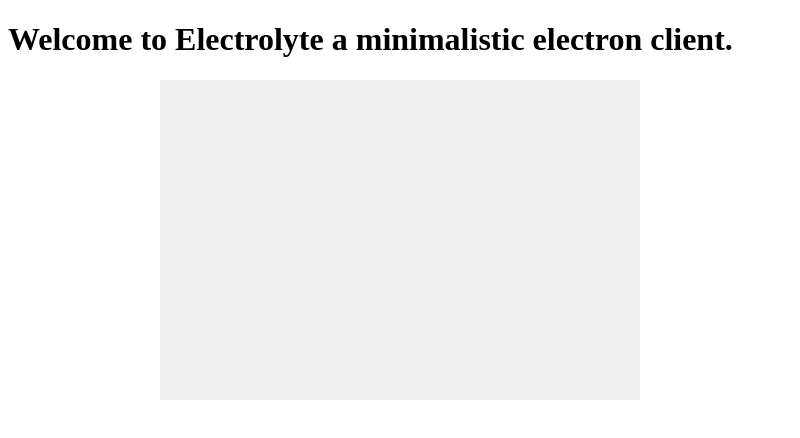
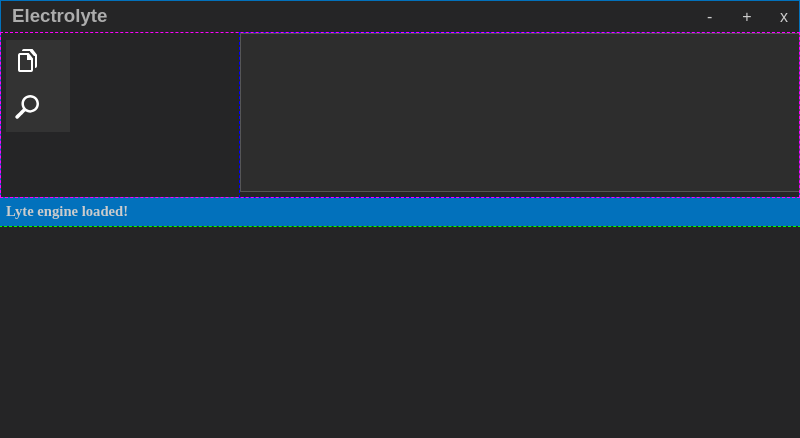
Before and after one commit to d1srupt0r/electrolyte, an Electron app: page index.html in a window 800 px wide. Drawn offline with nearby package versions, Linux system fonts and the light colour scheme; no server answers.

Commit message:
new UI to mimic vscode

```diff
--- a/index.html
+++ b/index.html
@@ -1,24 +1,55 @@
 <!DOCTYPE html>
 <html>
-  <head>
+
+<head>
   <meta charset="utf-8">
   <title>Electrolyte</title>
-  <style>
-    canvas { background: #eee; display: block; margin: 0 auto; }
-  </style>
-  </head>
+  <link rel="stylesheet" type="text/css" href="site.css">
+</head>
 
-  <body>
-  <h1>Welcome to Electrolyte a minimalistic electron client.</h1>
+<body class="outline-g">
+  <div id="titlebar">
+    <div class="title">Electrolyte</div>
+    <div class="buttons">
+      <button name="min">-</button>
+      <button name="max">+</button>
+      <button name="close">x</button>
+    </div>
+    <div>
+    </div>
+  </div>
 
-  <canvas id="canvas" width="480" height="320"></canvas>
-  </body>
+  <div id="content" class="left outline-p">
+    <div id="navigation" class="left">
+      <div id="actionbar">
+        <ul class="plain">
+          <li id="files"> <img src="img/files.svg" /> </li>
+          <li id="search"> <img src="img/search.svg" /> </li>
+        </ul>
+      </div>
 
-  <footer>
-  </footer>
+      <div id="explorer" class="left">
+        <span class="heading">EXPLORER</span>
+        <ul class="plain"></ul>
+      </div>
+    </div>
 
+    <div id="game" class="right outline-b">
+      <canvas id="canvas"></canvas>
+    </div>
+  </div>
+
+  <br clear="both" />
+
+  <div id="statusbar">
+    <span id="status"></span>
+  </div>
+</body>
+
+<footer>
   <script>
-  renderer = require('./renderer.js')
-  renderer.Start()
+    require('./renderer.js')
   </script>
+</footer>
+
 </html>
--- a/js/ball.js
+++ /dev/null
@@ -1,31 +0,0 @@
-exports.Create = () => {
-}
-exports.Draw = () => {
-  this.ctx.beginPath()
-  this.ctx.arc(this.x, this.y, this.size, 0, Math.PI * 2)
-  this.ctx.fillStyle = '#9d0'
-  this.ctx.fill()
-  this.ctx.closePath()
-}
-exports.Step = () => {
-  // right wall
-  if (this.x + this.dx > this.canvas.width - this.size || this.x + this.dx < this.size) {
-    this.dx = -this.dx
-  }
-  // top wall
-  if (this.y + this.dy < this.size) {
-    this.dy = -this.dy
-    // floor
-  } else if (this.y + this.dy > this.canvas.height - this.size) {
-    // hit paddle
-    /* if (this.x > paddle.x && this.x < paddle.x + paddle.width) {
-      this.dy = -this.dy
-    } else {
-      // ToDo: set a boolean and draw text possibly with countdown as well
-      this.x = this.canvas.width / 2
-      this.y = this.canvas.height / 2
-    } */
-  }
-  this.x += this.dx
-  this.y += this.dy
-}
--- a/js/controls.js
+++ /dev/null
@@ -1,4 +0,0 @@
-let keys = []
-
-exports.vk = Object.freeze({ left: 37, right: 39 })
-exports.keyboardCheck = (k) => { return keys[k] }
--- a/js/game.js
+++ /dev/null
@@ -1,21 +0,0 @@
-let instance = require('./instance.js')
-let ball = require('./ball.js')
-let instances = []
-exports.Create = (canvas, controls) => {
-  this.canvas = canvas
-  this.controls = controls
-  // create instances
-  instances.push()
-}
-exports.Render = () => {
-  // set 2d context
-  var ctx = this.canvas.getContext('2d')
-  ctx.clearRect(0, 0, this.canvas.width, this.canvas.height)
-  // render all instances
-  instances.forEach(function (inst) {
-    inst.Initialize(this.canvas, this.controls, ctx)
-    inst.Create()
-    inst.Step()
-    inst.Draw()
-  }, this)
-}
--- a/js/instance.js
+++ /dev/null
@@ -1,14 +0,0 @@
-exports.Initialize = (canvas, controls, ctx) => {
-  this.canvas = canvas
-  this.controls = controls
-  this.ctx = ctx
-}
-exports.Create = (x, y, obj) => {
-  this.obj = obj
-  this.obj.x = x
-  this.obj.y = y
-  return obj
-}
-exports.Collision = () => { }
-exports.Step = () => { this.obj.Step() }
-exports.Draw = () => { this.obj.Draw() }
--- /dev/null
+++ b/lyte.js
@@ -0,0 +1,52 @@
+const glob = require('glob')
+const path = require('path')
+// lyte modules
+const controls = require('./lyte/controls.js')
+const instance = require('./lyte/instance.js')
+
+// constructor
+exports.Fire = (canvas, gamespeed) => {
+  this.canvas = canvas
+  // hook keyboard listeners
+  // document.addEventListener('keydown', (e) => { keys[e.keyCode] = true })
+  // document.addEventListener('keyup', (e) => { keys[e.keyCode] = false })
+  // run
+  setInterval(Burn, gamespeed)
+}
+
+// main loop
+function Burn () {
+  // set 2d context
+  var ctx = this.canvas.getContext('2d', { alpha: 1 })
+  ctx.clearRect(0, 0, this.canvas.width, this.canvas.height)
+  // instance event life cycle
+  /* instances.forEach(function (inst) {
+    var obj = inst.obj
+    obj.draw(ctx)
+    obj.step()
+  }, this) */
+}
+
+exports.Resize = (canvas, width, height) => {
+  canvas.width = width
+  canvas.height = height
+  console.log(`canvas:${width}x${height}`)
+}
+
+exports.TreeView = (items) => {
+  var tree = []
+  items.forEach((item) => {
+    glob(`./lyte/${item}/*.js`, 'w', (err, files) => {
+      if (err) { throw err }
+      files.forEach((f) => {
+        tree.push(`o_${path.basename(f, '.js')}`)
+      }, this)
+    })
+  })
+  return tree
+}
+
+// aliases
+exports.instance_create = (x, y, canvas, obj) => { return instance.create(x, y, canvas, obj) }
+exports.keyboard_check = (key) => { return controls.keyboardCheck(key) }
+exports.vk = controls.vk
--- /dev/null
+++ b/lyte/controls.js
@@ -0,0 +1,2 @@
+exports.vk = Object.freeze({ left: 37, right: 39 })
+exports.keyboardCheck = (keys, key) => { return keys[key] }
--- /dev/null
+++ b/lyte/instance.js
@@ -0,0 +1,10 @@
+exports.create = (x, y, canvas, obj) => {
+  console.log(`create a ${obj}`)
+  obj.create()
+  return {
+    object: obj,
+    canvas: canvas,
+    x: x,
+    y: y
+  }
+}
--- a/renderer.js
+++ b/renderer.js
@@ -1,20 +1,40 @@
 // This file is required by the index.html file and will
 // be executed in the renderer process for that window.
 // All of the Node.js APIs are available in this process.
-let canvas = document.getElementById('canvas')
-let controls = require('./js/controls.js')
-let game = require('./js/game.js')
+const $ = window.jQuery = require('jquery')
+require('bootstrap')
 
-// controls
-document.addEventListener('keydown', (e) => { controls.keys[e.keyCode] = true })
-document.addEventListener('keyup', (e) => { controls.keys[e.keyCode] = false })
+const lyte = require('./lyte.js')
 
-// main function
-exports.Start = () => {
-  game.Create(canvas, controls)
-  setInterval(Render, 60)
-}
-// main canvas render
-function Render () {
-  game.Render()
-}
+var $canvas = $('#canvas')[0]
+lyte.Resize($canvas, $('#game').width(), $('#game').height())
+
+// jQuery on ready
+$(() => { })
+
+// title bar buttons
+var win = require('electron').remote.getCurrentWindow()
+$('button[name=close]').click(() => { win.close() })
+$('button[name=max]').click(() => {
+  if (win.isMaximized()) {
+    win.unmaximize()
+  } else {
+    win.maximize()
+  }
+  // ToDo: fix resizing
+  lyte.Resize($canvas, $('#game').width(), $('#game').height())
+})
+$('button[name=min]').click(() => { win.minimize() })
+// actionbar -> explorer
+$('#files').click(() => { $('#explorer').fadeToggle(300) })
+
+lyte.Fire($canvas, 60)
+
+var types = ['instances', 'sprites']
+// var tree = lyte.TreeView(types)
+types.forEach((n) => {
+  console.log(n)
+  $('#explorer ul').append(`<li>${n}</li>`)
+})
+
+$('#status').html('Lyte engine loaded!')
--- /dev/null
+++ b/site.css
@@ -0,0 +1,31 @@
+/* elements */
+a { color: #0271bc; }
+body { background-color: #252526; border: 1px solid #0271bc; font-family: 'Courier New, Courier, monospace'; font-size: 14pt; }
+body, html { margin: 0; padding: 0; }
+ul.plain { margin: 0; margin-top: 2px; padding: 0; font-weight: bold; }
+ul.plain li { font-size: 10pt; font-weight: normal; list-style: none; }
+/* ids */
+#actionbar { background-color: #333; /* width: 48px; height: 100%; */ }
+#actionbar li img { margin: 0; padding: 5px; }
+#game { width: 70%; } /* ToDo: fix sizing issue */
+#canvas { border: 1px solid #555; background-color: #2d2d2d; }
+#content { color: #ccc; width: 100%; height: 100%; }
+#explorer { padding: 5px; display: none; background-color: #252526; }
+#navigation { padding: 5px; font-size: 12pt; width: 64px; }
+#navigation li:hover { cursor: pointer; }
+#plugins { border-bottom: 1px solid #000; }
+#statusbar { background-color: #0271bc/* #c63 */; color: #ccc; font-size: 11pt; font-weight: bold; padding: 5px; }
+#statusbar span { vertical-align: middle; }
+#titlebar { -webkit-app-region: drag; height: 32px; padding: 0; margin: 0; color: #adadad; font-family: sans-serif; }
+#titlebar div.buttons { -webkit-app-region: no-drag; position: fixed; top: 1; right: 0; }
+#titlebar div.buttons button { height: 32px; width: 32px; background-color: transparent; border: none; color: #ccc; font-size: 16px; }
+#titlebar div.buttons button:hover { background-color: #3f3f41; }
+#titlebar div.title { position: fixed; top: 0; left: 12px; line-height: 32px; font-weight: bold; }
+/* classes */
+.heading { font-weight: bold; }
+.left { float: left; }
+.outline-b { outline: 1px dashed #00f; }
+.outline-g { outline: 1px dashed #0f0; }
+.outline-r { outline: 1px dashed #f00; }
+.outline-p { outline: 1px dashed #f0f; }
+.right { float: right; }
```
Also changed, not shown: js/paddle.js (deleted, +0 -16 lines), lyte/instances/ball.js (added, +36 -0 lines), lyte/instances/paddle.js (added, +20 -0 lines), main.js (+3 -5 lines), package.json (+11 -6 lines), .csscomb.json (deleted), img/collapsed.svg (added), img/expanded.svg (added), img/files.svg (added), img/search.svg (added).
